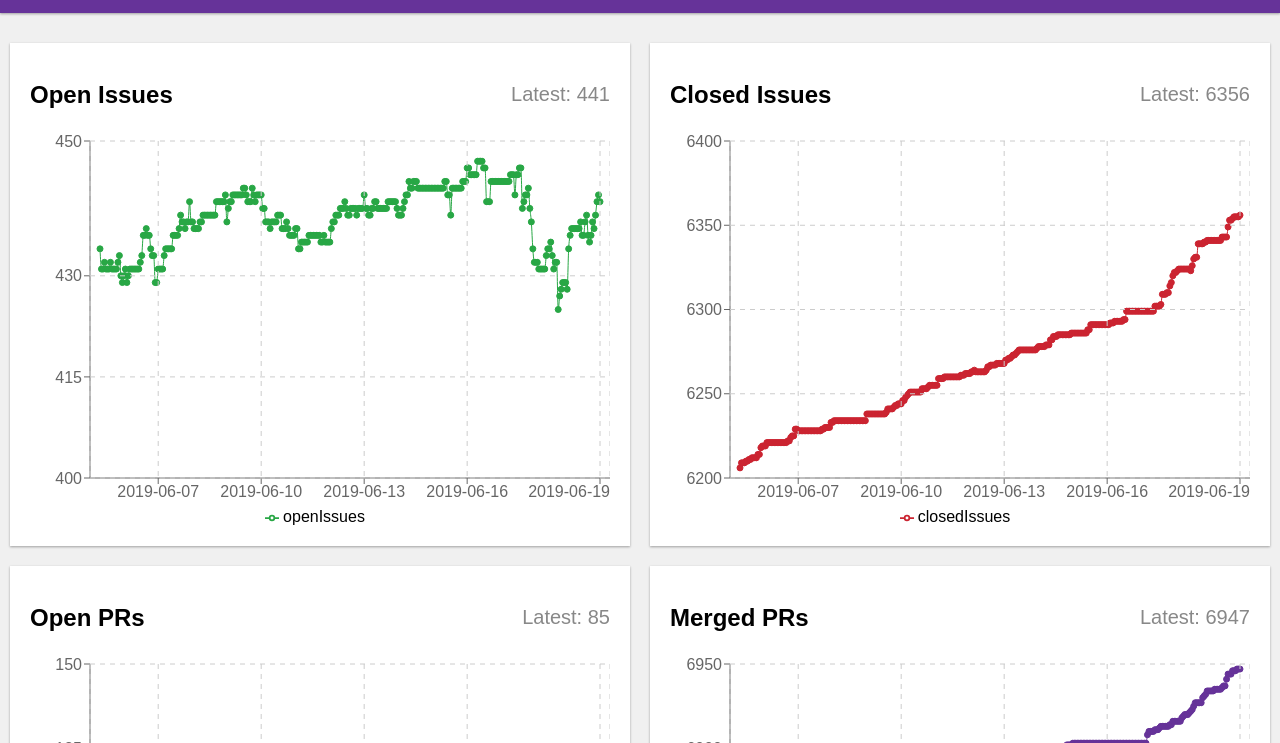
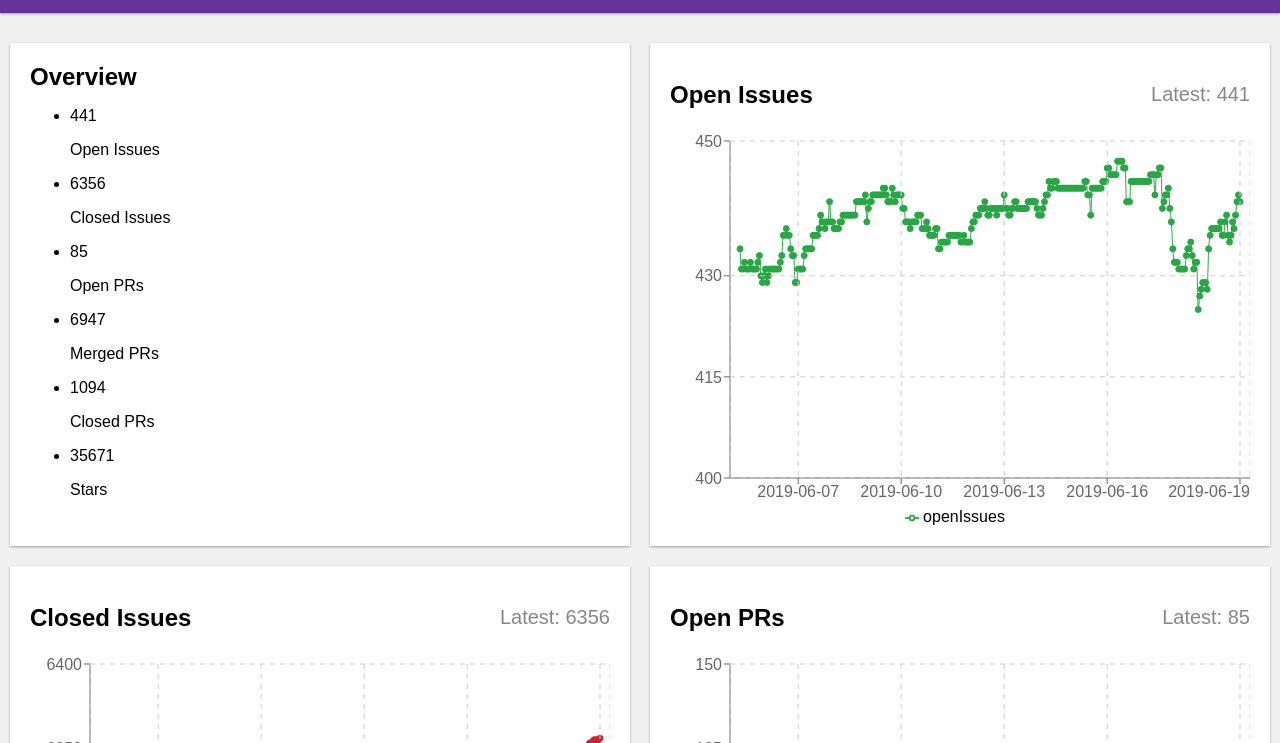
Before and after one commit to lannonbr/gatsby-github-stats, a Gatsby site: page / in a window 1280 px wide. Shown: the part 57-800 px from the top of the page. Built offline with nearby package versions, Linux system fonts and the light colour scheme; Gatsby itself is replaced by a stand-in of ours.

Commit message:
Adding overview component

```diff
--- a/src/pages/index.js
+++ b/src/pages/index.js
@@ -30,6 +30,8 @@ export default () => {
 
   let nodes = data.allDataJson.nodes.sort((a, b) => a.timestamp - b.timestamp)
 
+  let currentNode = nodes[nodes.length - 1]
+
   return (
     <Fragment>
       <Helmet title="Gatsby Stats" />
@@ -43,6 +45,35 @@ export default () => {
 
       <main>
         <div className="container">
+          <section id="overview">
+            <h2>Overview</h2>
+            <ul>
+              <li>
+                {currentNode.openIssues}
+                <p>Open Issues</p>
+              </li>
+              <li>
+                {currentNode.closedIssues}
+                <p>Closed Issues</p>
+              </li>
+              <li>
+                {currentNode.openPRs}
+                <p>Open PRs</p>
+              </li>
+              <li>
+                {currentNode.mergedPRs}
+                <p>Merged PRs</p>
+              </li>
+              <li>
+                {currentNode.closedPRs}
+                <p>Closed PRs</p>
+              </li>
+              <li>
+                {currentNode.stars}
+                <p>Stars</p>
+              </li>
+            </ul>
+          </section>
           <section>
             <div className="heading">
               <h2>Open Issues</h2>
```
